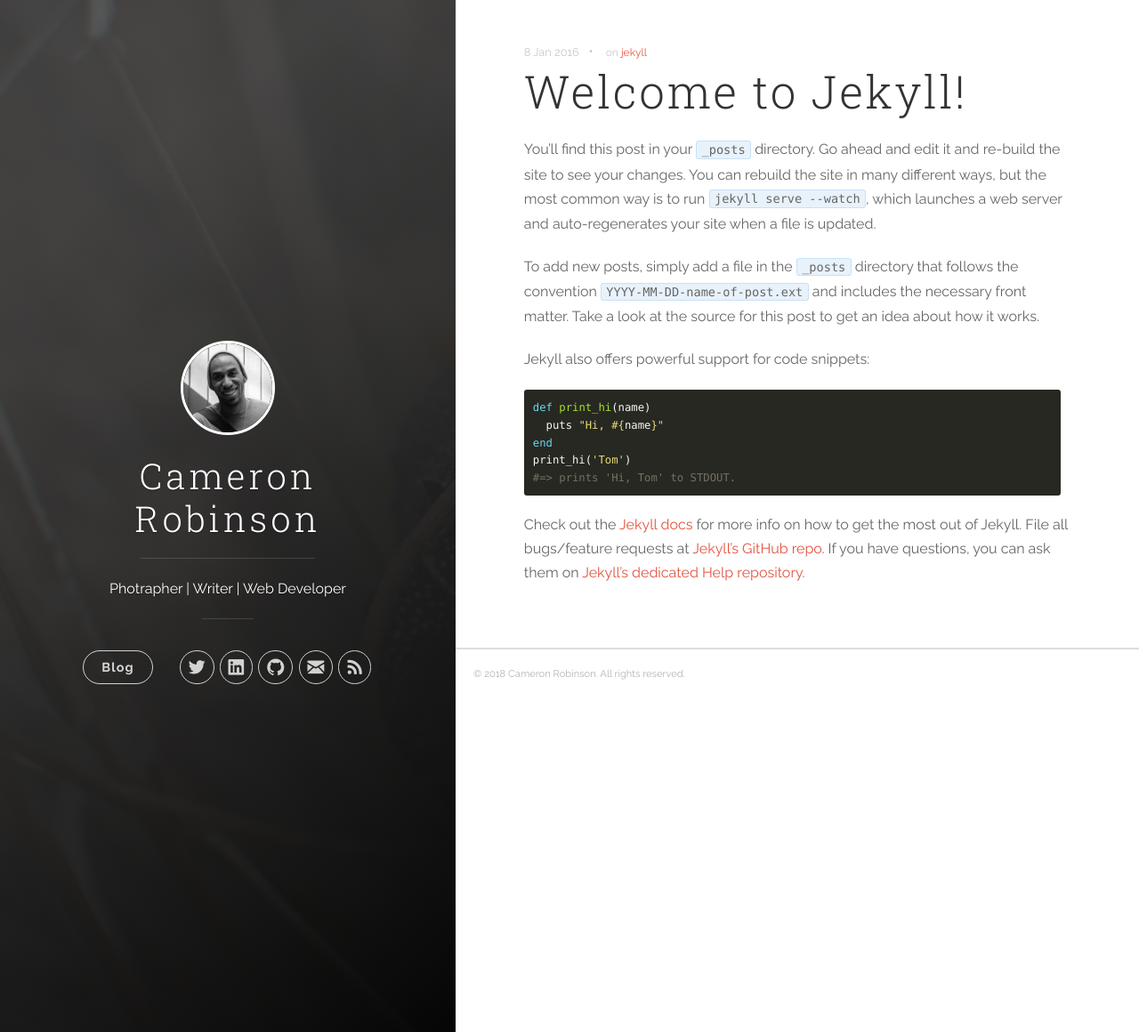
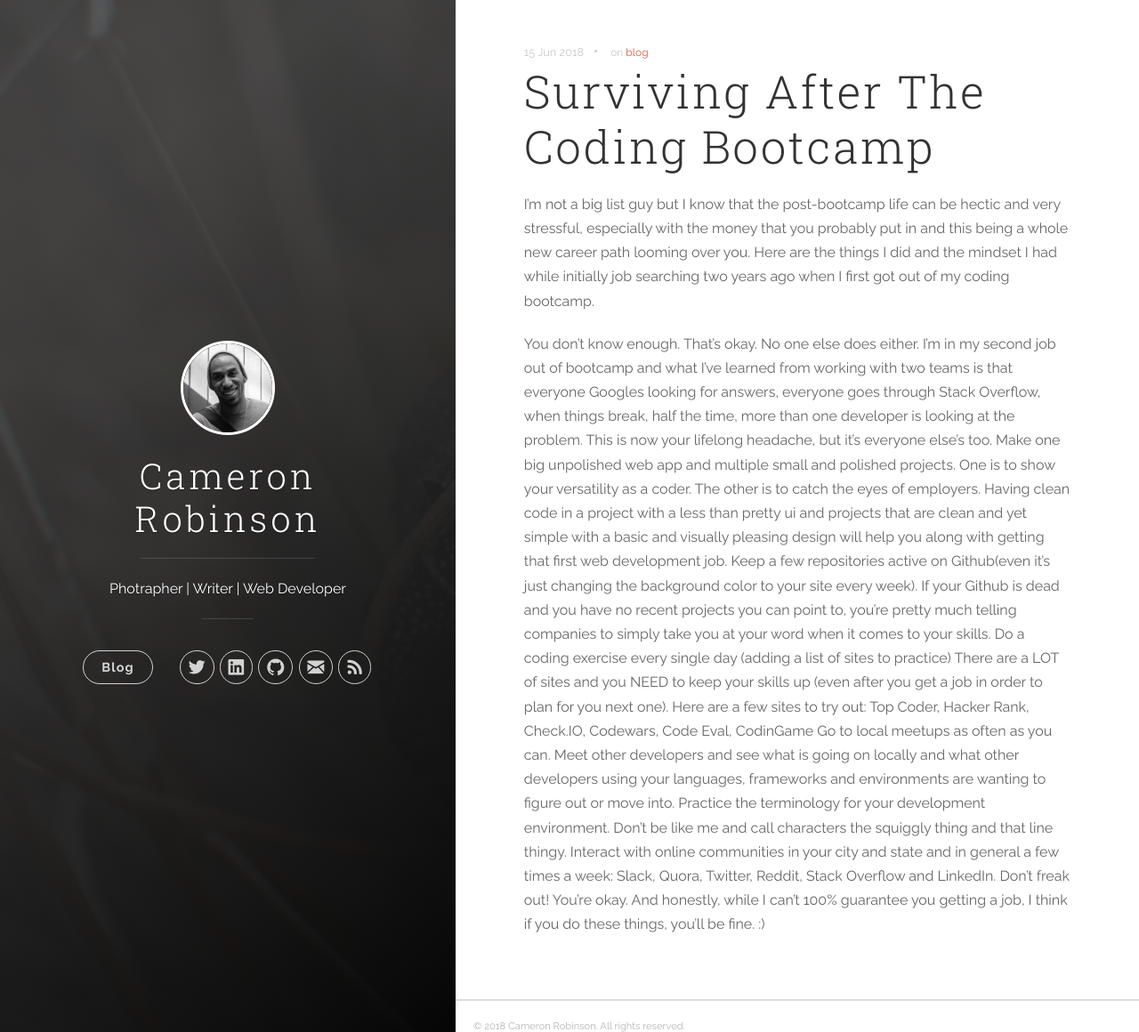
Before and after one commit to cameroncrobinson/cameroncrobinson.github.io, a Jekyll site: the page built from _posts/2016-01-08-welcome-to-jekyll.markdown, in a window 1280 px wide and 1160 px high. Shown: the whole window at 89% size. Built offline with Jekyll 4.4.1, drawn with Linux system fonts in a browser that asks for light colours.

Commit message:
new blog post

````diff
--- a/_posts/2016-01-08-welcome-to-jekyll.markdown
+++ b/_posts/2016-01-08-welcome-to-jekyll.markdown
@@ -1,25 +1,16 @@
 ---
-title:  "Welcome to Jekyll!"
-date:   2016-01-08 15:04:23
-categories: [jekyll]
-tags: [jekyll]
+title:  "Surviving After The Coding Bootcamp"
+date:   2018-06-15
+categories: [Web development]
+tags: [blog]
 ---
-You’ll find this post in your `_posts` directory. Go ahead and edit it and re-build the site to see your changes. You can rebuild the site in many different ways, but the most common way is to run `jekyll serve --watch`, which launches a web server and auto-regenerates your site when a file is updated.
+I’m not a big list guy but I know that the post-bootcamp life can be hectic and very stressful, especially with the money that you probably put in and this being a whole new career path looming over you. Here are the things I did and the mindset I had while initially job searching two years ago when I first got out of my coding bootcamp.
 
-To add new posts, simply add a file in the `_posts` directory that follows the convention `YYYY-MM-DD-name-of-post.ext` and includes the necessary front matter. Take a look at the source for this post to get an idea about how it works.
-
-Jekyll also offers powerful support for code snippets:
-
-``` ruby
-def print_hi(name)
-  puts "Hi, #{name}"
-end
-print_hi('Tom')
-#=> prints 'Hi, Tom' to STDOUT.
-```
-
-Check out the [Jekyll docs][jekyll] for more info on how to get the most out of Jekyll. File all bugs/feature requests at [Jekyll’s GitHub repo][jekyll-gh]. If you have questions, you can ask them on [Jekyll’s dedicated Help repository][jekyll-help].
-
-[jekyll]:      http://jekyllrb.com
-[jekyll-gh]:   https://github.com/jekyll/jekyll
-[jekyll-help]: https://github.com/jekyll/jekyll-help
+You don’t know enough. That’s okay. No one else does either. I’m in my second job out of bootcamp and what I’ve learned from working with two teams is that everyone Googles looking for answers, everyone goes through Stack Overflow, when things break, half the time, more than one developer is looking at the problem. This is now your lifelong headache, but it’s everyone else’s too.
+Make one big unpolished web app and multiple small and polished projects. One is to show your versatility as a coder. The other is to catch the eyes of employers. Having clean code in a project with a less than pretty ui and projects that are clean and yet simple with a basic and visually pleasing design will help you along with getting that first web development job.
+Keep a few repositories active on Github(even it’s just changing the background color to your site every week). If your Github is dead and you have no recent projects you can point to, you’re pretty much telling companies to simply take you at your word when it comes to your skills.
+Do a coding exercise every single day (adding a list of sites to practice) There are a LOT of sites and you NEED to keep your skills up (even after you get a job in order to plan for you next one). Here are a few sites to try out: Top Coder, Hacker Rank, Check.IO, Codewars, Code Eval, CodinGame
+Go to local meetups as often as you can. Meet other developers and see what is going on locally and what other developers using your languages, frameworks and environments are wanting to figure out or move into.
+Practice the terminology for your development environment. Don’t be like me and call characters the squiggly thing and that line thingy.
+Interact with online communities in your city and state and in general a few times a week: Slack, Quora, Twitter, Reddit, Stack Overflow and LinkedIn.
+Don’t freak out! You’re okay. And honestly, while I can’t 100% guarantee you getting a job, I think if you do these things, you’ll be fine. :)
````
